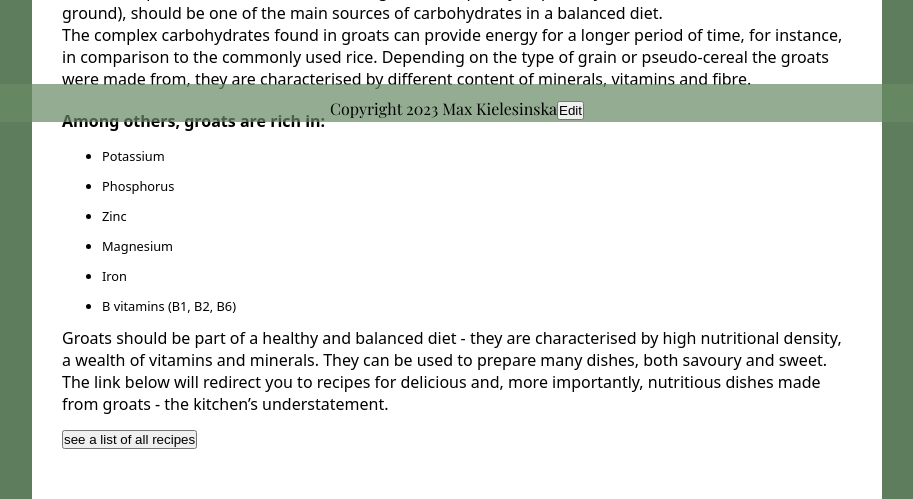
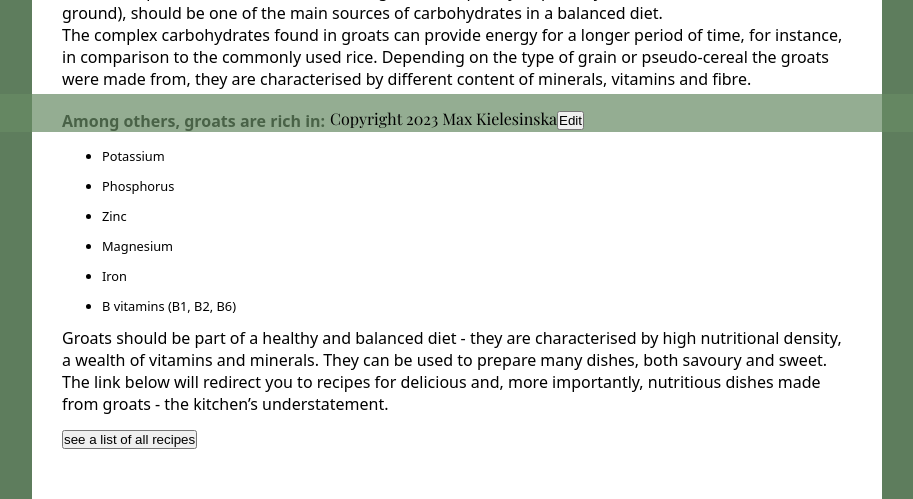
Before and after one commit to max19057767/maxrecipes, a Jekyll site: the page built from home/index.md, in a window 1280 px wide. Shown: the part 768-1267 px from the top of the page, without its empty margins (183-1096 px from the left). Built offline with Jekyll 4.4.1, drawn with Linux system fonts in a browser that asks for light colours.

Commit message:
Update recipes.css

```diff
--- a/styles/recipes.css
+++ b/styles/recipes.css
@@ -46,7 +46,6 @@ color: black;
 position: fixed;
 bottom: 0;
 margin-top: 10px;
-margin-bottom: 10px;
 padding-block: 2px;
 width: 100%;
 font-family: 'Playfair Display', serif;
```
